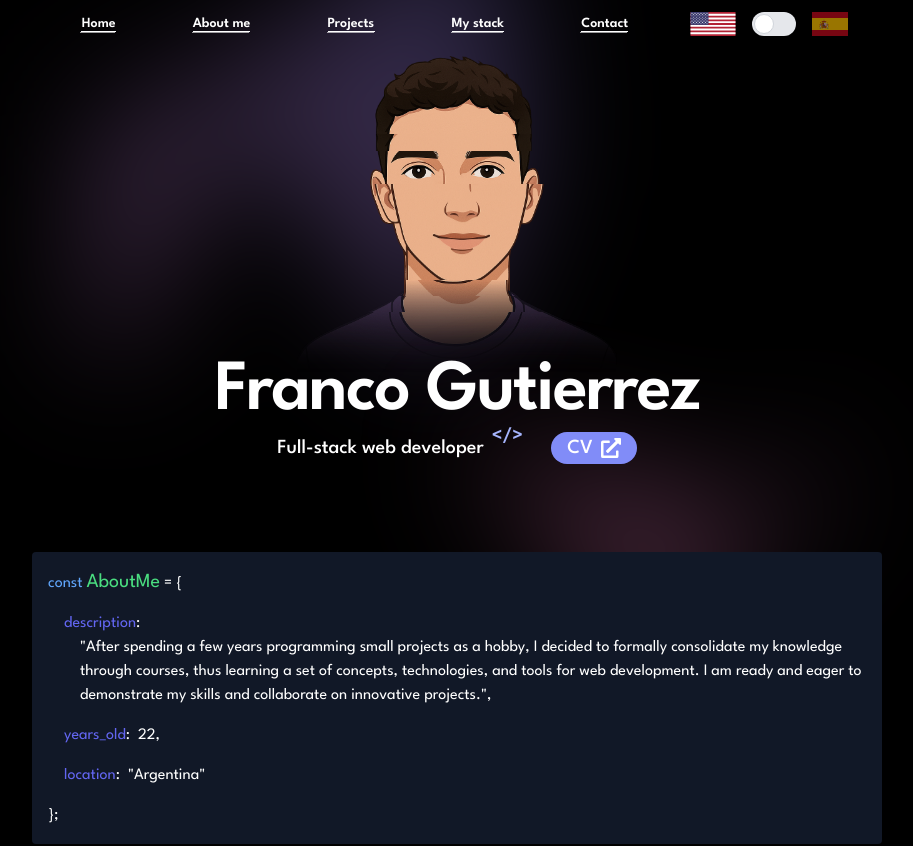
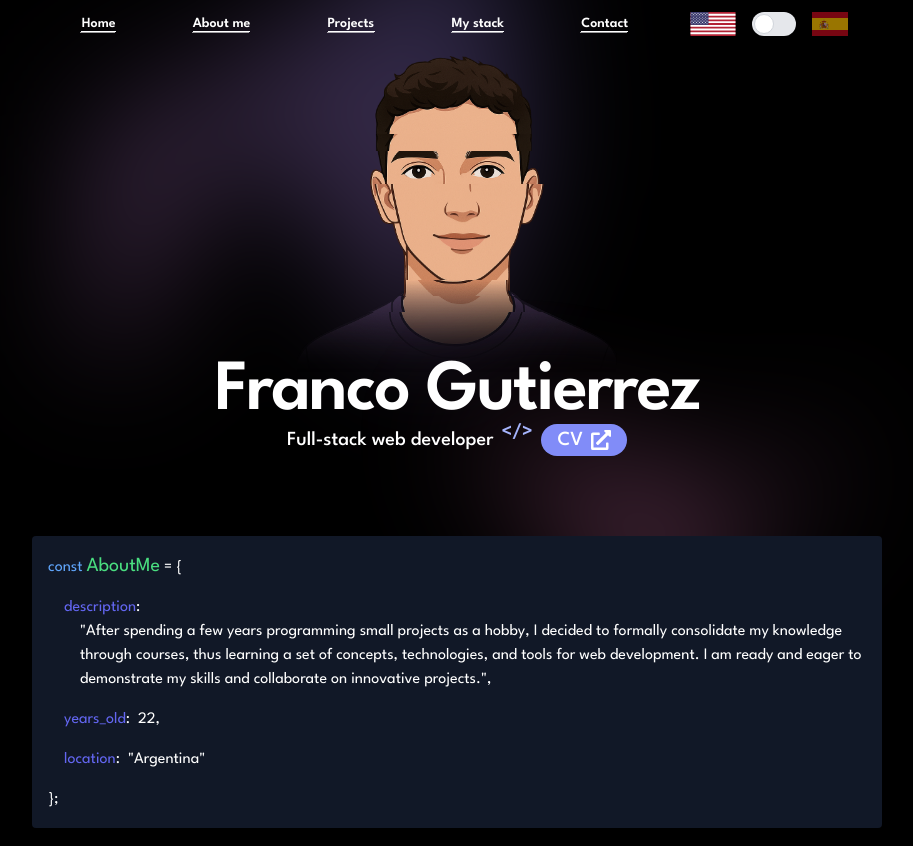
Before and after one commit to FrancoGutierrez23/fg-portfolio, a React (Create React App) app: page / in a window 1280 px wide. Shown: the top 846 px of the page, without its empty margins (183-1096 px from the left). Built offline with nearby package versions, Linux system fonts and the light colour scheme.

Commit message:
Improves bounce effect on subtitle.

```diff
--- a/src/components/Home.jsx
+++ b/src/components/Home.jsx
@@ -1,5 +1,5 @@
 import { FaExternalLinkAlt } from "react-icons/fa";
-import { useTranslation,  } from "react-i18next";
+import { useTranslation, } from "react-i18next";
 import GlitchEffect from "./GlitchEffect";
 
 export default function Home() {
@@ -39,16 +39,19 @@ export default function Home() {
               </h1>
             </div>
 
-            <p className="mt-4 flex items-center text-pretty text-lg font-medium text-white sm:text-xl/8">
+            <div className="mt-4 relative px-4 flex items-center text-pretty text-lg font-medium text-white sm:text-xl/8">
               {t("Full-stack web developer")}
-              <span className="animate-bounce p-2 w-fit text-indigo-300 font-semibold">
+              <p className="relative ">
+                <span className="animate-bounce absolute -bottom-7  p-2 w-fit text-indigo-300 font-semibold">
                   {" </>"}
                 </span>
-              <a href={cvFile} target="_blank" rel="noopener noreferrer" className="flex gap-2 bg-indigo-400 px-4 rounded-2xl ml-5 items-center hover:scale-105 transition-all">
+              </p>
+
+              <a href={cvFile} target="_blank" rel="noopener noreferrer" className="flex gap-2 bg-indigo-400 px-4 rounded-2xl ml-12 items-center hover:scale-105 transition-all">
                 CV
                 <FaExternalLinkAlt />
               </a>
-            </p>
+            </div>
           </div>
         </div>
         <div
```
Lines whose indentation alone changed are shown as unchanged.
